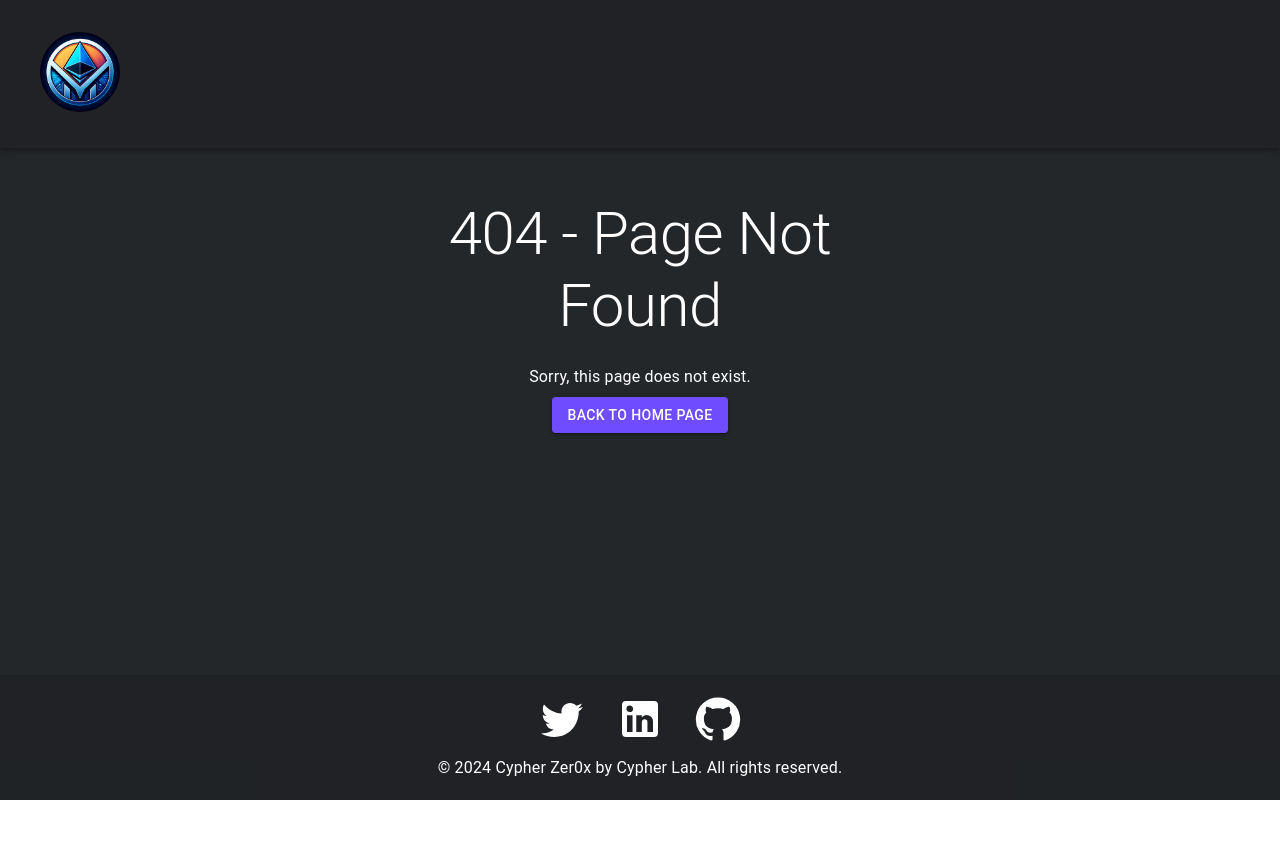
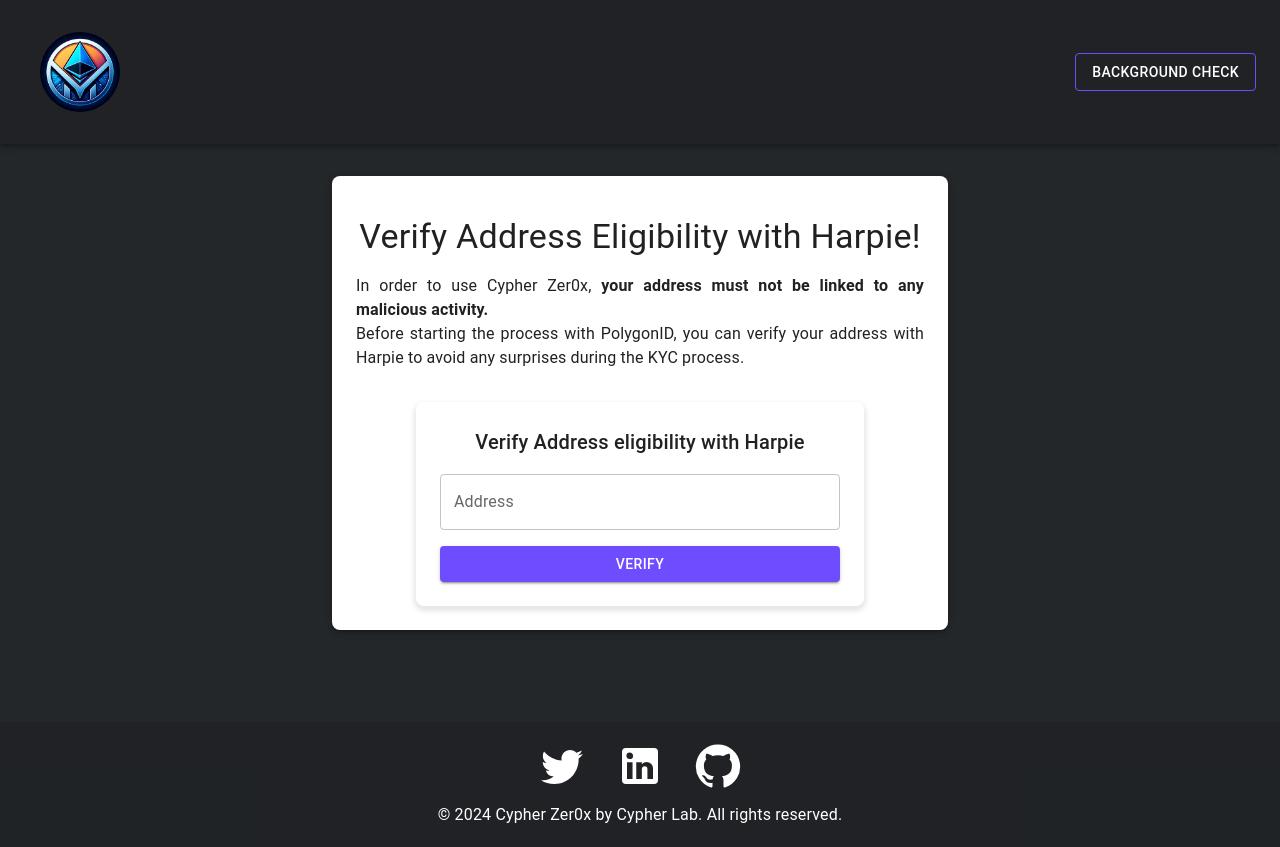
Before and after one commit to Cypher-Zer0x/kyc-web-app, a React (Create React App) app: page /background-check in a window 1280 px wide. Before the commit this address had no page. Before the commit the page ends 800 px from the top, so only its background shows below. Built offline with nearby package versions, Linux system fonts and the light colour scheme.

Commit message:
add background check

```diff
--- a/src/App.tsx
+++ b/src/App.tsx
@@ -5,6 +5,7 @@
 import Footer from './components/Footer';
 import logo from './assets/cypher_zero_logo.png';
 import NotFound from './pages/NotFound';
+import BackgroundCheck from './pages/BackgroundCheck';
 import { ThemeProvider } from '@mui/material/styles';
 import { theme } from './utils/Theme';
 
@@ -17,6 +18,7 @@
         <div className="App-content">
           <Routes>
             <Route path="/" element={<HomePage />} />
+            <Route path="/background-check" element={<BackgroundCheck />} />
             <Route path="*" element={<NotFound/>}/>
           </Routes>
         </div>
--- a/src/api/index.tsx
+++ b/src/api/index.tsx
@@ -17,6 +17,7 @@
         });
 
         // Renvoie la réponse de l'API
+        console.log('Response:', response.data.summary);
         return response.data;
     } catch (error) {
         if (axios.isAxiosError(error)) {
--- a/src/components/HarpieCheck.tsx
+++ b/src/components/HarpieCheck.tsx
@@ -1,22 +1,29 @@
 import React, { useState } from 'react';
 import { validateAddress } from '../api';
 import { ValidateAddressResponse } from '../types';
-import { Button, TextField, Typography, Box, CircularProgress } from '@mui/material';
+import { Button, TextField, Typography, Box, CircularProgress, Chip } from '@mui/material';
 
 const HarpieCheck: React.FC = () => {
     const [address, setAddress] = useState('');
     const [result, setResult] = useState<ValidateAddressResponse | null>(null);
     const [isLoading, setIsLoading] = useState(false);
-    const [hasAttempted, setHasAttempted] = useState(false); // Ajout pour suivre si une tentative a été faite
+    const [hasAttempted, setHasAttempted] = useState(false);
 
     const handleValidateClick = async () => {
-        setResult(null); // Réinitialise le résultat précédent
-        setHasAttempted(false); // Réinitialise l'état de tentative
+        setResult(null);
+        setHasAttempted(false);
         setIsLoading(true);
         const response = await validateAddress(address);
         setResult(response);
-        setHasAttempted(true); // Marque qu'une tentative a été faite
+        setHasAttempted(true);
         setIsLoading(false);
+    };
+
+    // Fonction pour transformer les tags en éléments lisibles
+    const renderTags = (tags: ValidateAddressResponse['tags']) => {
+        return Object.entries(tags).filter(([_, value]) => value).map(([key]) => (
+            <Chip label={key} color="error" key={key} sx={{ mr: 1, mb: 1 }} />
+        ));
     };
 
     return (
@@ -62,17 +69,24 @@
                     'Verify'
                 )}
             </Button>
-            {result ? (
-                <Typography sx={{ color: result.isMaliciousAddress ? 'error.main' : 'success.main' }}>
-                    <b>{result.isMaliciousAddress ? '🛑You are not eligible' : '✨Awesome you are eligible!'}</b>
-                    <br></br>
-                    {result.summary}
-                </Typography>
-            ) : hasAttempted && !isLoading ? (
+            {result && (
+                <Box sx={{ mt: 2 }}>
+                    <Typography sx={{ color: result.isMaliciousAddress ? 'error.main' : 'success.main' }}>
+                        <b>{result.isMaliciousAddress ? '🛑You are not eligible' : '✨Awesome, you are eligible!'}</b>
+                        <br />
+                    </Typography>
+                    {result.isMaliciousAddress && (
+                        <Box sx={{ display: 'flex', flexWrap: 'wrap', mt: 1 }}>
+                            {renderTags(result.tags)}
+                        </Box>
+                    )}
+                </Box>
+            )}
+            {hasAttempted && !isLoading && !result && (
                 <Typography sx={{ color: 'error.main' }}>
                     An error occurred. Please try again.
                 </Typography>
-            ) : null}
+            )}
         </Box>
     );
 };
--- a/src/components/Navbar.tsx
+++ b/src/components/Navbar.tsx
@@ -4,6 +4,7 @@
 import { useTheme } from '@mui/material/styles';
 import useMediaQuery from '@mui/material/useMediaQuery';
 import { Link } from 'react-router-dom';
+import Button from '@mui/material/Button'; // Importez Button de MUI
 
 interface NavbarProps {
   logo: string;
@@ -15,10 +16,9 @@
 
   let logoStyles;
   if (isMobile) {
-    // Styles pour les petits écrans
     logoStyles = {
-      maxWidth: '15vw', // Taille maximale plus petite sur mobile
-      maxHeight: '8vh', // Limite inférieure pour que le logo ne soit pas trop petit
+      maxWidth: '15vw',
+      maxHeight: '8vh',
       marginRight: '2vh',
       marginLeft: '1vh',
       marginTop: '2vh',
@@ -26,7 +26,6 @@
       borderRadius: '50%',
     };
   } else {
-    // Styles pour les écrans plus grands
     logoStyles = {
       maxWidth: '20vw',
       maxHeight: '10vh',
@@ -40,14 +39,23 @@
 
   return (
     <AppBar position="static" sx={{ backgroundColor: 'rgba(18, 18, 18, 0.2)' }}>
-      <Toolbar sx={{ display: 'flex', justifyContent: 'space-between' }}>
-        <Link to="/">
-          <img
-            src={logo}
-            alt="Cypher Zer0x"
-            style={logoStyles}
-          />
+      <Toolbar sx={{ display: 'flex', justifyContent: 'space-between', alignItems: 'center' }}>
+        <Link to="/" style={{ display: 'flex', alignItems: 'center' }}>
+          <img src={logo} alt="Cypher Zer0x" style={logoStyles} />
         </Link>
+        {/* Appliquez une bordure autour du lien Background Check */}
+        <Button
+          color="inherit"
+          component={Link}
+          to="/background-check"
+          sx={{
+            border: `1px solid ${theme.palette.primary.main}`, // Bordure violette
+            borderRadius: '4px', // Bordures arrondies
+            padding: '6px 16px', // Ajustement de l'espacement interne
+          }}
+        >
+          Background Check
+        </Button>
       </Toolbar>
     </AppBar>
   );
--- /dev/null
+++ b/src/pages/BackgroundCheck.tsx
@@ -0,0 +1,26 @@
+import React from 'react';
+import { Container, Grid, Typography, Paper } from '@mui/material';
+import HarpieCheck from '../components/HarpieCheck';
+
+const BackgroundCheck: React.FC = () => {
+  return (
+    <Container maxWidth="xl" sx={{ marginBottom: '10px', mt: 4 }}>
+      <Grid container justifyContent="center">
+        <Grid item xs={12} md={8} lg={6}>
+          <Paper elevation={3} sx={{ p: 3, borderRadius: 2, mb: 4 }}>
+            <Typography variant="h4" component="p" sx={{ mt: 2, textAlign: 'center' }}>
+              Verify Address Eligibility with Harpie!
+            </Typography>
+            <Typography variant="body1" sx={{ mt: 2, mb: 4, textAlign: 'justify' }}>
+              In order to use Cypher Zer0x,<b> your address must not be linked to any malicious activity.</b><br></br>
+              Before starting the process with PolygonID, you can verify your address with Harpie to avoid any surprises during the KYC process.
+            </Typography>
+            <HarpieCheck />
+          </Paper>
+        </Grid>
+      </Grid>
+    </Container>
+  );
+};
+
+export default BackgroundCheck;
--- a/src/pages/HomePage.tsx
+++ b/src/pages/HomePage.tsx
@@ -1,7 +1,6 @@
 import React from 'react';
 import { Container, Grid } from '@mui/material';
 import { styled } from '@mui/system';
-import HarpieCheck from '../components/HarpieCheck';
 
 // Définir un composant de conteneur stylisé avec Emotion pour ajouter un espacement bas
 const SpacedContainer = styled(Container)(({ theme }) => ({
@@ -12,12 +11,8 @@
 const HomePage: React.FC = () => {
   return (
     <Container maxWidth="lg" sx={{ marginBottom: '50px' }}>
-      <h1>KYC WEB APP - Zer0x</h1>
       <Grid container spacing={3}>
         <Grid item xs={12} md={6}>
-          <SpacedContainer>
-            <HarpieCheck />
-          </SpacedContainer>
         </Grid>
         <Grid item xs={12} md={6}>
         </Grid>
```
